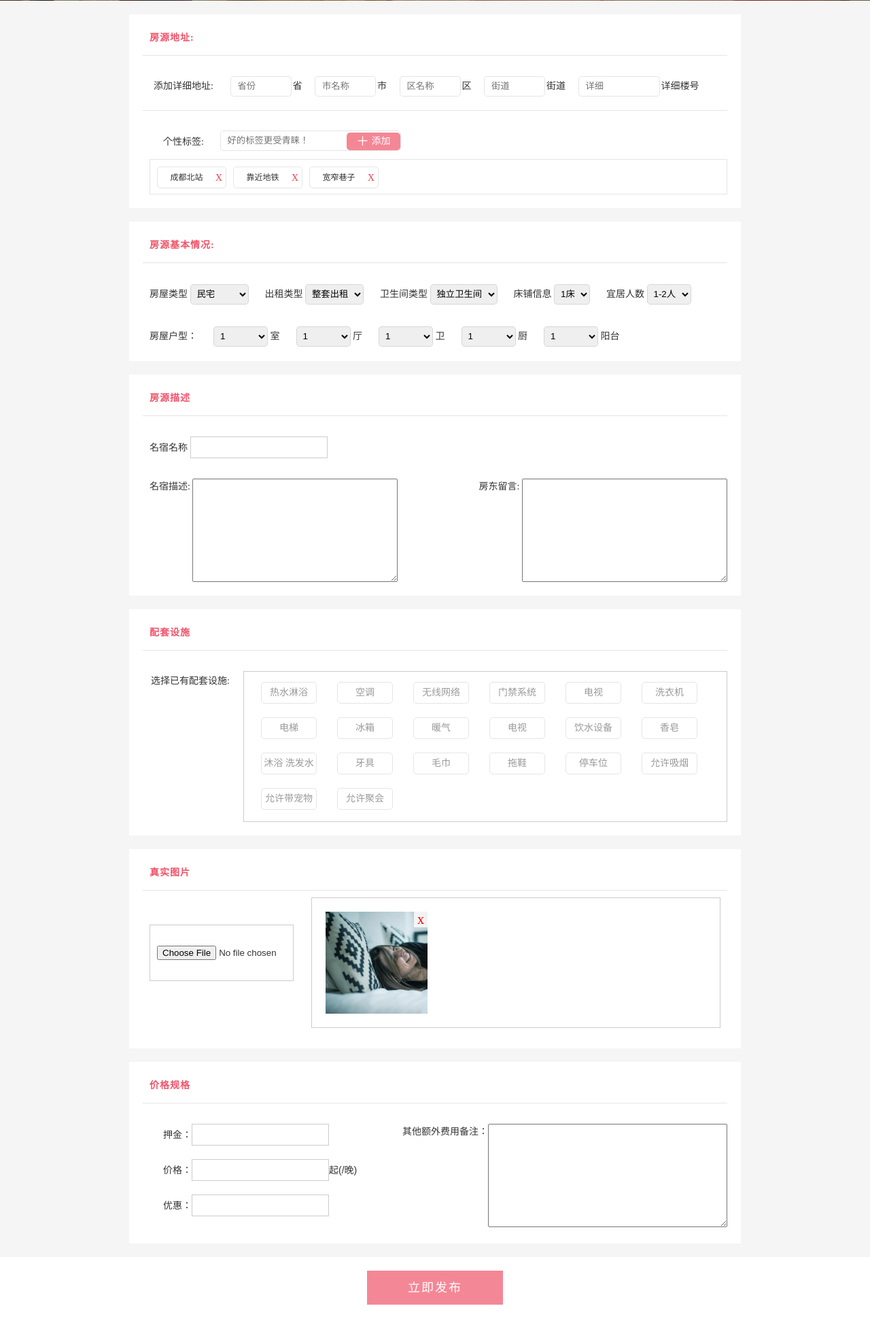
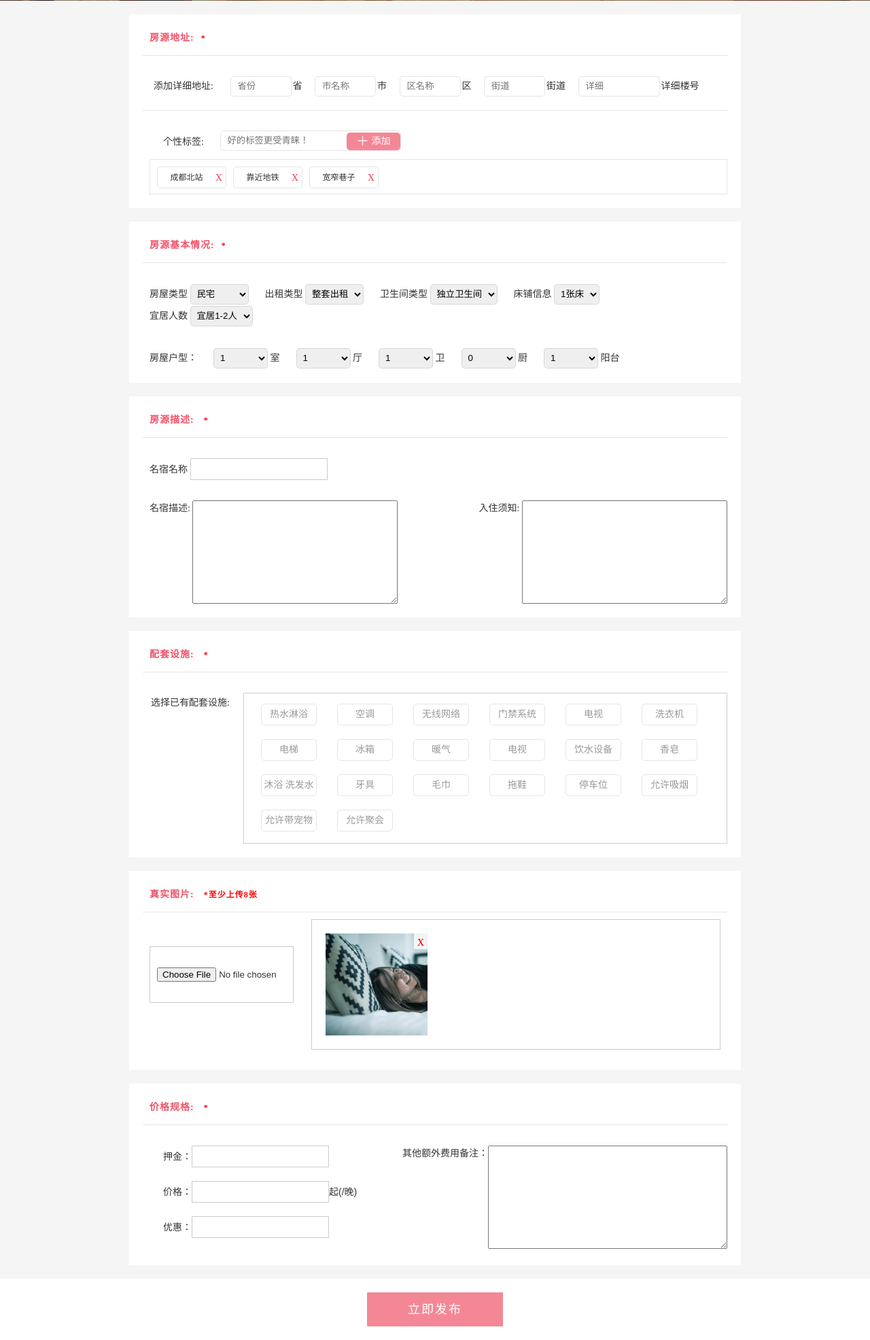
Before and after one commit to SmallCuiCui/Youjia, a PHP site: page /htmls/rent-house.html in a window 1280 px wide; the page is wider, and only the part inside the window is pictured. Shown: the part 199-2170 px from the top of that part at 68% size. Before the commit the page ends 2118 px from the top of that part, so only its background shows below. Run offline with PHP 8.4, Linux system fonts and the light colour scheme; style sheets or scripts are compiled from the project's sources.

Commit message:
房源发布

```diff
--- a/src/css/module/header.scss
+++ b/src/css/module/header.scss
@@ -189,7 +189,7 @@ header .menu .menu_nav ul li a{
 }
 .date-wrap .datelist .disabled{
 	pointer-events: none;
-	color: #cccccc;
+	color: #999999;
 	disabled:disabled;
 }
 /*搜索框下的日历*/
--- a/src/css/rent-house.scss
+++ b/src/css/rent-house.scss
@@ -80,6 +80,12 @@ width: 900px !important;
 	letter-spacing: 1px;
 	color: rgb(240, 84, 106);
 	line-height: 50px;
+
+	b{
+		margin-left:10px;
+		color:red;
+		font-size:12px;
+	}
 }
 .rent>div>div{
 	padding-top: 30px;
@@ -337,8 +343,7 @@ width: 900px !important;
 .inforBtn{
 	background-color: white;
 	padding: 20px;
-}
-.inforBtn a{
+	a{
 		display: block;
 		height: 50px;
 		width: 200px;
@@ -349,4 +354,9 @@ width: 900px !important;
 		font-size: 18px;
 		letter-spacing: 2px;
 		background-color: rgba(240, 84, 106,.7);
+
+		&:hover{
+			background-color: rgba(240, 84, 106,1);
 		}
+	}
+}
--- a/src/htmls/rent-house.html
+++ b/src/htmls/rent-house.html
@@ -32,8 +32,8 @@
 		<div class="content-wrap rent">
 
 			<div class="rent_adress">
-				<h3>房源地址:</h3>
-				<div class="addAdress">
+				<h3>房源地址:<b>*</b></h3>
+				<div class="addAdress" id="addAdress">
 					<span>添加详细地址:</span>
 					<input type="text" name=""/ placeholder="省份">省
 					<input type="text" name=""/ placeholder="市名称">市
@@ -48,7 +48,7 @@
 						<a href="javascript:;" class="addAdressBtn"><i class="iconfont icon-hao"></i><span>添加</span></a>
 					</p>
 					<span class="addAdressSpan">*请输入内容</span>
-					<ul class="adress_box">
+					<ul class="adress_box" id="adress_box">
 						<li>成都北站<span>x</span></li>
 						<li>靠近地铁<span>x</span></li>
 						<li>宽窄巷子<span>x</span></li>
@@ -57,8 +57,8 @@
 				</div>
 			</div>
 			<div class="basicInfo">
-				<h3>房源基本情况:</h3>
-				<div class="uls">
+				<h3>房源基本情况:<b>*</b></h3>
+				<div class="uls" id="houseclass">
 					<ul>
 						<li>
 							<span>房屋类型</span>
@@ -87,25 +87,25 @@
 						<li>
 							<span>床铺信息</span>
 							<select>
-								<option>1床</option>
-								<option>2床</option>
-								<option>3床</option>
-								<option>4床</option>
-								<option>5床</option>
+								<option>1张床</option>
+								<option>2张床</option>
+								<option>3张床</option>
+								<option>4张床</option>
+								<option>5张床</option>
 							</select>
 						</li>
 						<li>
 							<span>宜居人数</span>
 							<select>
-								<option>1-2人</option>
-								<option>3-5人</option>
-								<option>6-8人</option>
-								<option>8+人</option>
+								<option>宜居1-2人</option>
+								<option>宜居3-5人</option>
+								<option>宜居6-8人</option>
+								<option>宜居8+人</option>
 							</select>
 						</li>
 					</ul>
 				</div>
-				<div class="uls">
+				<div class="uls" id="modelclass">
 					<ul>
 						<li>房屋户型：</li>
 						<li>
@@ -122,7 +122,7 @@
 								<option>1</option>
 								<option>2</option>
 								<option>3</option>
-								<option>4</option>
+								<option>0</option>
 							</select>
 							<span>厅</span>
 						</li>
@@ -131,25 +131,24 @@
 								<option>1</option>
 								<option>2</option>
 								<option>3</option>
-								<option>4</option>
+								<option>0</option>
 							</select>
 							<span>卫</span>
 						</li>
 						<li>
 							<select>
+								<option>0</option>
 								<option>1</option>
 								<option>2</option>
-								<option>3</option>
-								<option>4</option>
 							</select>
 							<span>厨</span>
 						</li>
 						<li>
 							<select>
 								<option>1</option>
+								<option>0</option>
 								<option>2</option>
 								<option>3</option>
-								<option>4</option>
 							</select>
 							<span>阳台</span>
 						</li>
@@ -157,28 +156,28 @@
 				</div>
 			</div>
 			<div class="houseDis">
-				<h3>房源描述</h3>
+				<h3>房源描述:<b> *</b></h3>
 				<div class="disOne">
 					名宿名称
-					<input type="text" class="houseName" name="">
+					<input type="text" class="houseName" id="houseName" name="">
 				</div>
 				<div class="houseDisWrap">
 					<div class="disTwo">
 						<span>名宿描述:</span>
-						<textarea></textarea>
+						<textarea id="houseDiscript"></textarea>
 					</div>
 					<div class="disThere">
-						<span>房东留言:</span>
-						<textarea></textarea>
+						<span>入住须知:</span>
+						<textarea id="houseRemark"></textarea>
 					</div>
 				</div>
 
 			</div>
 			<div class="equipInfo">
-				<h3>配套设施</h3>
+				<h3>配套设施:<b> *</b></h3>
 				<div>
 					<span>选择已有配套设施:</span>
-					<ul>
+					<ul id="equipInfo">
 						<li>热水淋浴</li>
 						<li>空调</li>
 						<li>无线网络</li>
@@ -204,7 +203,7 @@
 
 			</div>
 			<div class="imgsInfo">
-				<h3>真实图片</h3>
+				<h3>真实图片:<b> *至少上传8张</b></h3>
 				<div class="imgsIn">
 					<input type="file" id="chooseImage" name="file">
 					<p class="numIng">*最多上传9张图片</p>
@@ -216,11 +215,11 @@
 				</ul>
 			</div>
 			<div class="pricInfo">
-				<h3>价格规格</h3>
+				<h3>价格规格:<b> *</b></h3>
 				<div>
 					<div class="left">
 						<p>押金：<input type="text" name=""></p>
-						<p>价格：<input type="text " name="">起(/晚)</p>
+						<p>价格：<input type="text " name="" id="priceInput">起(/晚)</p>
 						<p>优惠：<input type="text" name=""></p>
 					</div>
 					<p class="otherInfo">其他额外费用备注：<textarea></textarea></p>
--- a/src/js/detail.js
+++ b/src/js/detail.js
@@ -36,6 +36,11 @@ require(['config'],()=>{
 
 						this.renderComment();
 						this.renderMaster();
+
+						// 引入日历表
+						require(['calender'],function(){
+
+						})
 					}
 				})
 			}
--- a/src/js/module/calender.js
+++ b/src/js/module/calender.js
@@ -56,6 +56,7 @@ define(["jquery"],$=>{
 
 	function calender(date,num){
 		var title = document.getElementById("title");
+		console.log(title);
 		var datelist = document.getElementById('datelist');
 		var str="";//日期字符串
 
--- a/src/js/rent-house.js
+++ b/src/js/rent-house.js
@@ -1,12 +1,33 @@
 	require(['config'],()=>{
-		require(['header','cookie'],(header)=>{
+		require(['header','url','cookie'],(header,url)=>{
 			class Rent{
 				constructor(){
+
+					this.Submit = true;
+					// 房源数据,初始化
+					this.data = {
+						"housename":"",
+						"price":"",
+						"discript":"",
+						"imgs":"",
+						"tips":"",
+						"equipment":"",
+						"modelclass":"",
+						"houseclass":"",
+						"remarks":"",
+						"houseadress":"",
+						"detailAdress":"",
+						"userid":"",
+					};
+
 					this.checkLogin();
 					this.bindEvents();
 				}
 
 				bindEvents(){
+
+					let _this = this;
+
 					//添加地址标签
 					$('.addAdressBtn').click(function(){
 						let text = document.querySelector('.addtipInput').value;
@@ -83,7 +104,98 @@
 								document.querySelector('.imgsIn').querySelector('.numIng').style.display = 'none';
 							}
 						}
+					});
+
+					// 点击发布房源，获取所有房源数据，并存储到数据库
+					$("#subBtn").on('click', () =>{
+
+						// 获取地址
+						$("#addAdress input").each(function(index){
+							if(index===0 || index === 1){
+								_this.data.houseadress += $(this).val();
+							}
+							_this.data.detailAdress += $(this).val();
 						})
+
+						// 获取房源标签
+						$("#adress_box li").each(function(index){
+							let text = $(this).text();
+							text = text.substring(0,text.length-1);
+
+							if(index === 0){
+								_this.data.tips += text ;
+							}else{
+								_this.data.tips += "," + text;
+							}
+						})
+
+						// 获取房屋类型
+						$("#houseclass option:selected").each(function(index){
+							if(index === 0){
+								_this.data.houseclass += $(this).text() ;
+							}else{
+								_this.data.houseclass += "," + $(this).text();
+							}
+						})
+
+						// 获取房屋户型
+						$("#modelclass option:selected").each(function(index){
+							if(index === 0){
+								_this.data.modelclass += $(this).text() ;
+							}else{
+								_this.data.modelclass += "," + $(this).text();
+							}
+						})
+						// 房源名称
+						_this.data.housename = $("#houseName").val();
+						// 房源描述
+						_this.data.discript = $("#houseDiscript").val();
+						_this.data.remarks = $("#houseRemark").val();
+
+						// 获取配套设施
+						$("#equipInfo li").each(function(index){
+							if($(this).hasClass('slc')){
+								_this.data.equipment += "1,";
+							}else{
+								_this.data.equipment += "0,";
+							}
+						})
+						_this.data.equipment = _this.data.equipment.substring(0,_this.data.equipment.length-1);
+
+						// 获取图片
+						_this.data.imgs = "house4";
+
+						// 获取价格规格
+						_this.data.price = $("#priceInput").val();
+
+						Object.keys(_this.data).forEach(function(key,value){
+							if(!_this.data[key]){
+								_this.Submit = false;
+								return;
+							}
+						})
+						if(_this.Submit){
+							// 数据完善，可以提交房源，插入到数据库
+							let data = _this.data;
+							// let data = JSON.stringify(_this.data);
+//
+							$.ajax({
+								url: url.phpBaseUrl + 'addHouse.php',
+								type: 'get',
+								dataType: 'json',
+								data: {data},
+								success:data =>{
+									console.log(data);
+								}
+							});
+
+						}else{
+							// 数据不完善，不能进行提交
+							alert('请完善所有房源信息再提交！');
+						}
+
+						// console.log(_this.data);
+					});
 				}
 
 				// 检查是否登陆，登陆状态下才能进行房源发布
@@ -106,6 +218,9 @@
 							$('.confirm_wrap').hide();
 							window.location.href = 'file:///D:/%E6%AF%95%E8%AE%BE/gitfile/Youjia/home.html';
 						});
+					}else{
+						this.user = JSON.parse(localStorage.getItem("userInfo"));
+						this.data.userid = this.user.userid;
 					}
 				}
 	}
```
Also changed, not shown: src/css/detail.scss (+16 -3 lines), src/htmls/detail.html (+21 -1 lines). Lines whose indentation alone changed are shown as unchanged.
